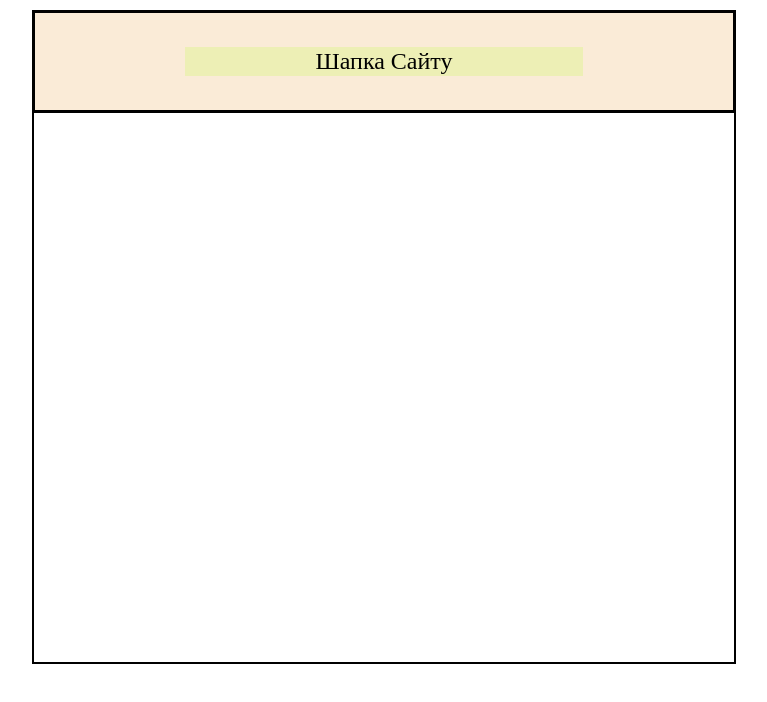
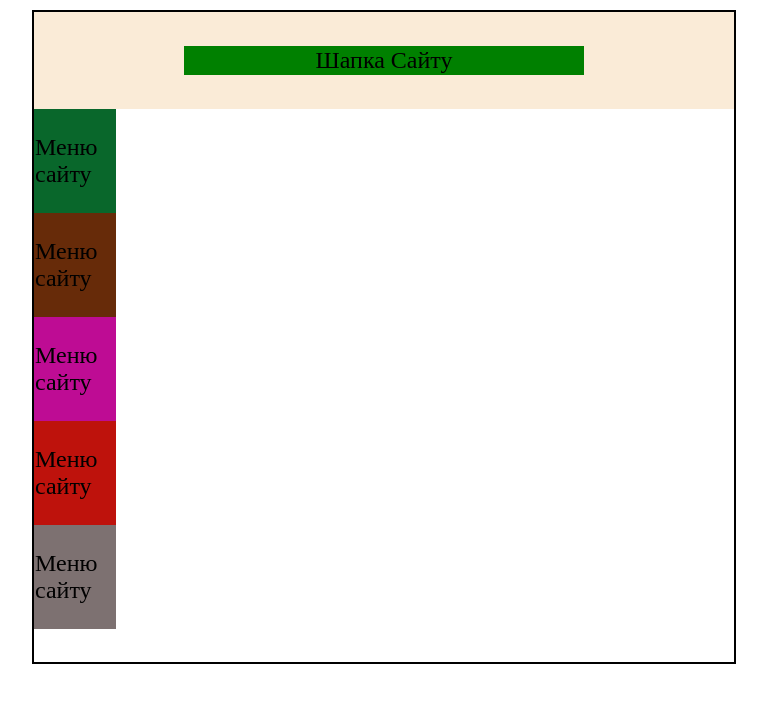
Before and after one commit to yuriikhomych23/html_css_task2-, a plain HTML site: page index.html in a window 1280 px wide. Shown: the whole page, without its empty margins (376-1143 px from the left). Drawn offline with Linux system fonts and the light colour scheme.

Commit message:
Sample code

```diff
--- a/css/index.css
+++ b/css/index.css
@@ -4,7 +4,13 @@
     height: 650px;
     margin: 10px 10px 10px 400px;
 }
+/* .wrapper-inner {
+    border: 1px solid transparent;
+    float:inherit;
+    background-color: red;
+    border: 50px 100px 50px 100px;
 
+} */
 .header {
     margin: auto;
     width: auto;
@@ -15,11 +21,42 @@
 .header p {
     text-align: center;
     border: 1px solid transparent;
-    background-color: #EDEFB5;
+    background-color: green;
     font-size: 1.5rem;
+    padding: auto;
 }
 
-.wrapper-inner {
-    border: 1px solid black;
-
+.menu {
+    display: grid;
+    justify-content: center;
+    font-size: 1.5rem;
+    border: 1px solid transparent;
+    background-color: #09672B;
+    width:80px;
 }
+.menu2 {
+    display: grid;
+    font-size: 1.5rem;
+    border: 1px solid transparent;
+    background-color: #672B09;
+    width:80px;
+}
+.menu3 {
+    display: grid;
+    font-size: 1.5rem;
+    border: 1px solid transparent;
+    background-color: #BE0C94;
+    width:80px;
+}
+.menu4 {
+    font-size: 1.5rem;
+    border: 1px solid transparent;
+    background-color: #BE120C;
+    width:80px;
+}
+.menu5 {
+    font-size: 1.5rem;
+    border: 1px solid transparent;
+    background-color: #7D7171;
+    width:80px;
+}
--- a/index.html
+++ b/index.html
@@ -1,5 +1,6 @@
 <!DOCTYPE html>
 <html lang="en">
+
 <head>
 	<meta charset="UTF-8">
 	<meta name="viewport" content="width=device-width, initial-scale=1.0">
@@ -7,15 +8,37 @@
 	<title>CSS_TASK_2</title>
 	<link rel="stylesheet" href="css/index.css">
 </head>
+
 <body>
 	<div class="wrapper">
 		<div class="wrapper-inner">
 			<div class="header">
 				<p>Шапка Сайту</p>
-        </div>
 				<div class="wrapper-inner">
 				</div>
             </div>
+		</div>
+	<div class="menu">
+   <p>Меню сайту</p>
+	</div>
+    <div class="menu2">
+   <p>Меню сайту</p>
+    </div>
+    <div class="menu3">
+   <p>Меню сайту</p>
+    </div>
+    <div class="menu4">
+   <p>Меню сайту</p>
+    </div>
+    <div class="menu5">
+   <p>Меню сайту</p>
+    </div>
+        <!-- <il>Меню сайту</il>
+        <il>Меню сайту</il>
+        <il>Меню сайту</il>
+        <il>Меню сайту</il> -->
+    <!-- </ul> -->
+    </div>
+</body>
 
-</body>
 </html>
```
Lines whose indentation alone changed are shown as unchanged.
